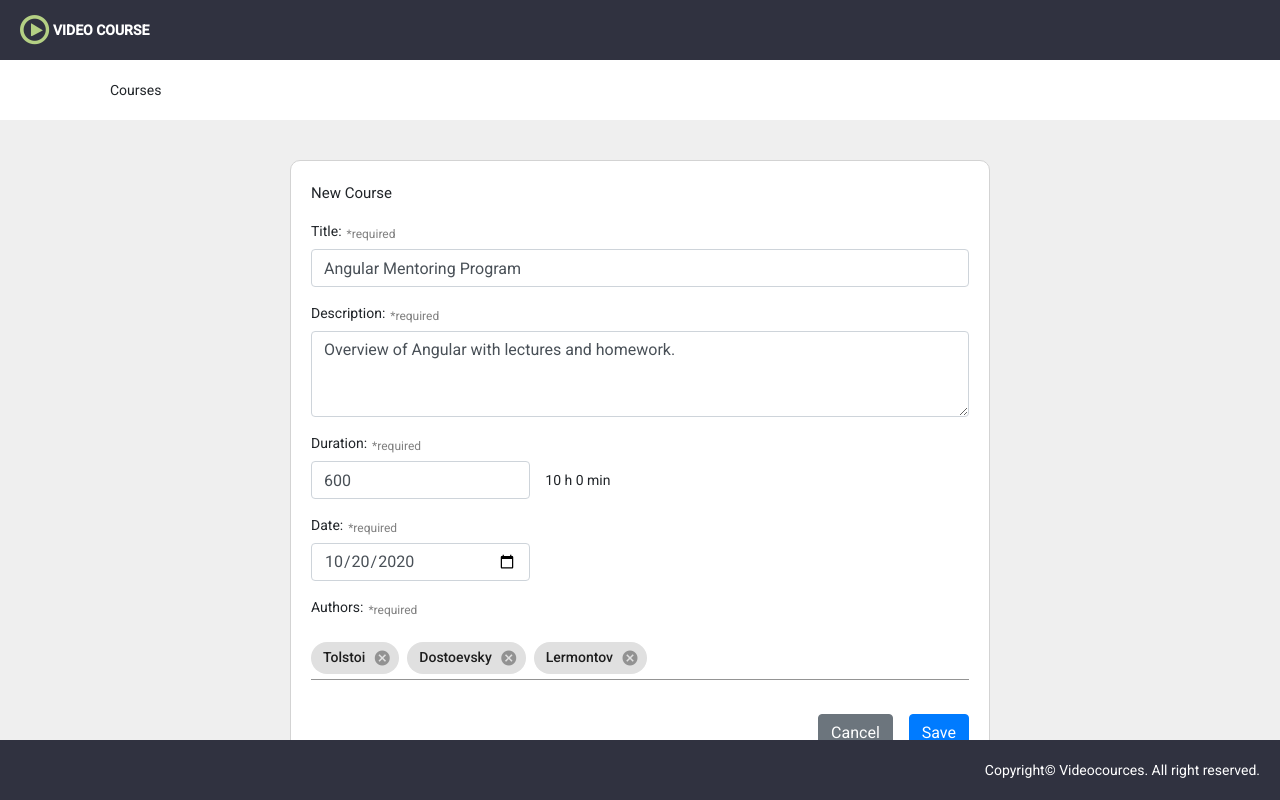
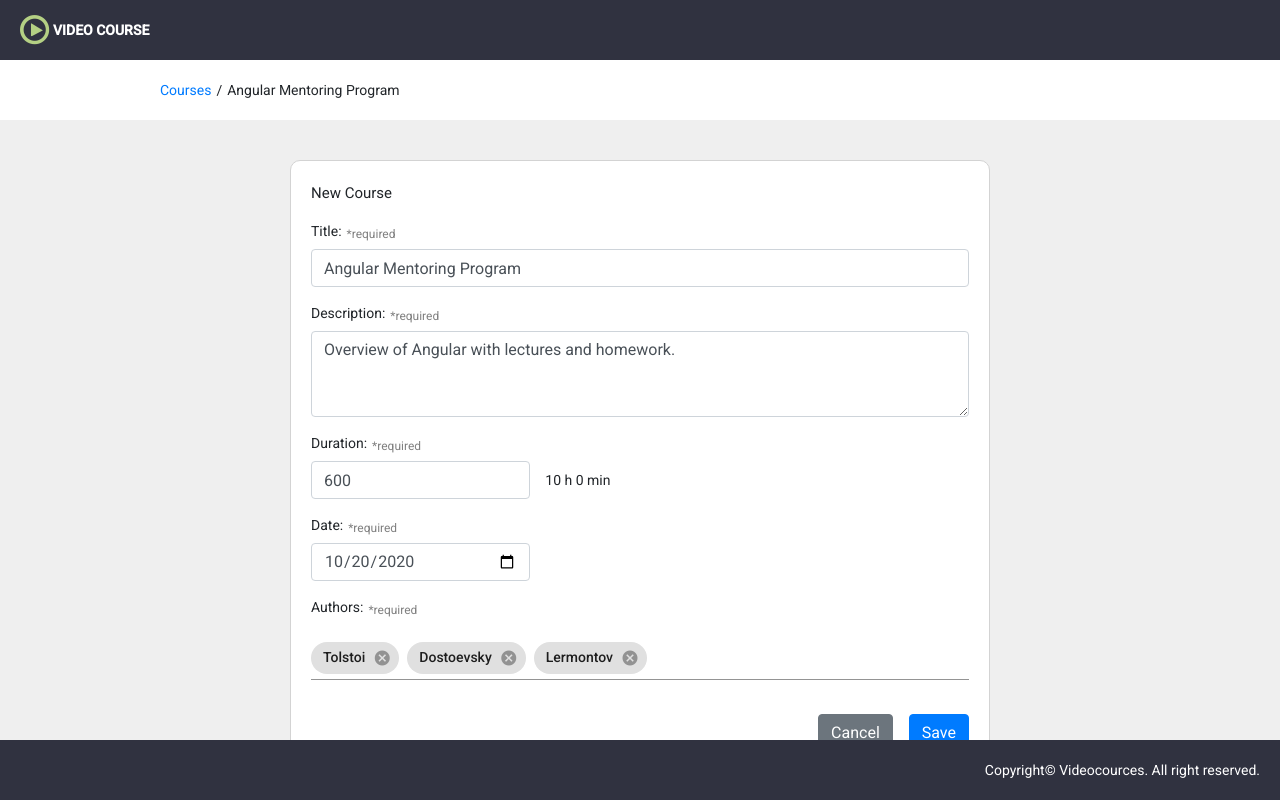
Before and after one commit to siargei-stepanov/video-courses-ng, an Angular app: page /courses/1 in a window 1280 px wide. Built offline with nearby package versions, Linux system fonts and the light colour scheme.

Commit message:
Added breadcrumbs logic

```diff
--- a/src/app/common/components/breadcrumbs/breadcrumbs.component.html
+++ b/src/app/common/components/breadcrumbs/breadcrumbs.component.html
@@ -1,5 +1,14 @@
 <div class="breadcrumbs">
 	<div class="breadcrumbs-wrapper">
-		Courses
+		<ul *ngIf="breadcrumbs.length > 0">
+			<li
+				*ngFor="let crumb of breadcrumbs; let first = first; let last = last"
+				[ngClass]="{ first: first, last: last }"
+				class="d-inline-block"
+			>
+				<span *ngIf="!crumb.url">{{ crumb.label }}</span>
+				<a *ngIf="crumb.url" routerLink="{{ crumb.url }}">{{ crumb.label }}</a>
+			</li>
+		</ul>
 	</div>
 </div>
--- a/src/app/common/components/breadcrumbs/breadcrumbs.component.less
+++ b/src/app/common/components/breadcrumbs/breadcrumbs.component.less
@@ -8,5 +8,13 @@
 		max-width: 1100px;
 		margin: 0 auto;
 		padding: 0 20px;
+
+		li:before {
+			content: '/';
+			padding: 0 5px;
+		}
+		li.first:before {
+			content: '';
+		}
 	}
 }
--- a/src/app/common/components/breadcrumbs/breadcrumbs.component.ts
+++ b/src/app/common/components/breadcrumbs/breadcrumbs.component.ts
@@ -1,15 +1,69 @@
 import { Component, OnInit } from '@angular/core';
+import { ActivatedRoute, NavigationEnd, Router } from '@angular/router';
+import { CoursesService } from '../../services/courses.service';
 
 @Component({
 	selector: 'app-breadcrumbs',
 	templateUrl: './breadcrumbs.component.html',
-	styleUrls: ['./breadcrumbs.component.less']
+	styleUrls: ['./breadcrumbs.component.less'],
 })
 export class BreadcrumbsComponent implements OnInit {
+	public breadcrumbs = [];
 
-	constructor() { }
+	constructor(
+		private router: Router,
+		private coursesService: CoursesService
+	) {}
+	private translationMap = {
+		courses: 'Courses',
+		new: 'Add new',
+	};
 
 	ngOnInit(): void {
+		this.parseBreadcrumbs();
+		this.router.events.subscribe((event) => {
+			if (event instanceof NavigationEnd) {
+				this.parseBreadcrumbs();
+			}
+		});
 	}
 
+	private parseBreadcrumbs(): void {
+		const url = this.router.routerState.snapshot.url;
+		this.breadcrumbs = [];
+
+		const pathParts = url.slice(1).split('/');
+		for (const part of pathParts) {
+			// try to get translations for the part
+			const translation = this.translationMap[part];
+			if (translation) {
+				this.breadcrumbs.push({
+					label: translation,
+					url: part,
+				});
+				continue;
+			}
+
+			// maybe the part is a course id
+			const id = parseInt(part, 10);
+			if (!isNaN(id)) {
+				const course = this.coursesService.getById(id);
+				if (course) {
+					this.breadcrumbs.push({ label: course.title });
+				} else {
+					console.error(
+						'we cannot find the course with the following id',
+						id,
+						'for path',
+						url
+					);
+					this.breadcrumbs.push({ label: '???' });
+				}
+			}
+		}
+		if (this.breadcrumbs.length) {
+			const lastIndex = this.breadcrumbs.length - 1;
+			this.breadcrumbs[lastIndex].url = '';
+		}
+	}
 }
```
Also changed, not shown: src/app/common/components/breadcrumbs/breadcrumbs.module.ts (+4 -7 lines).
